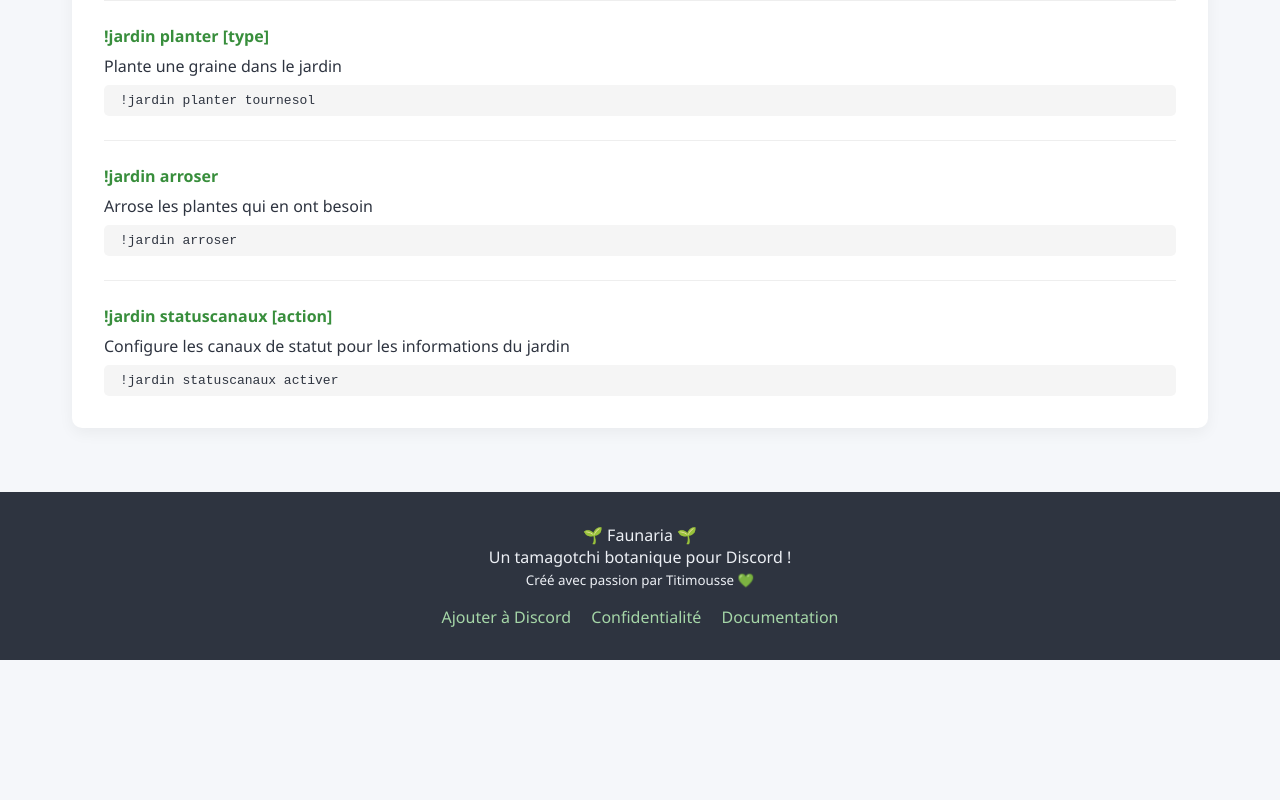
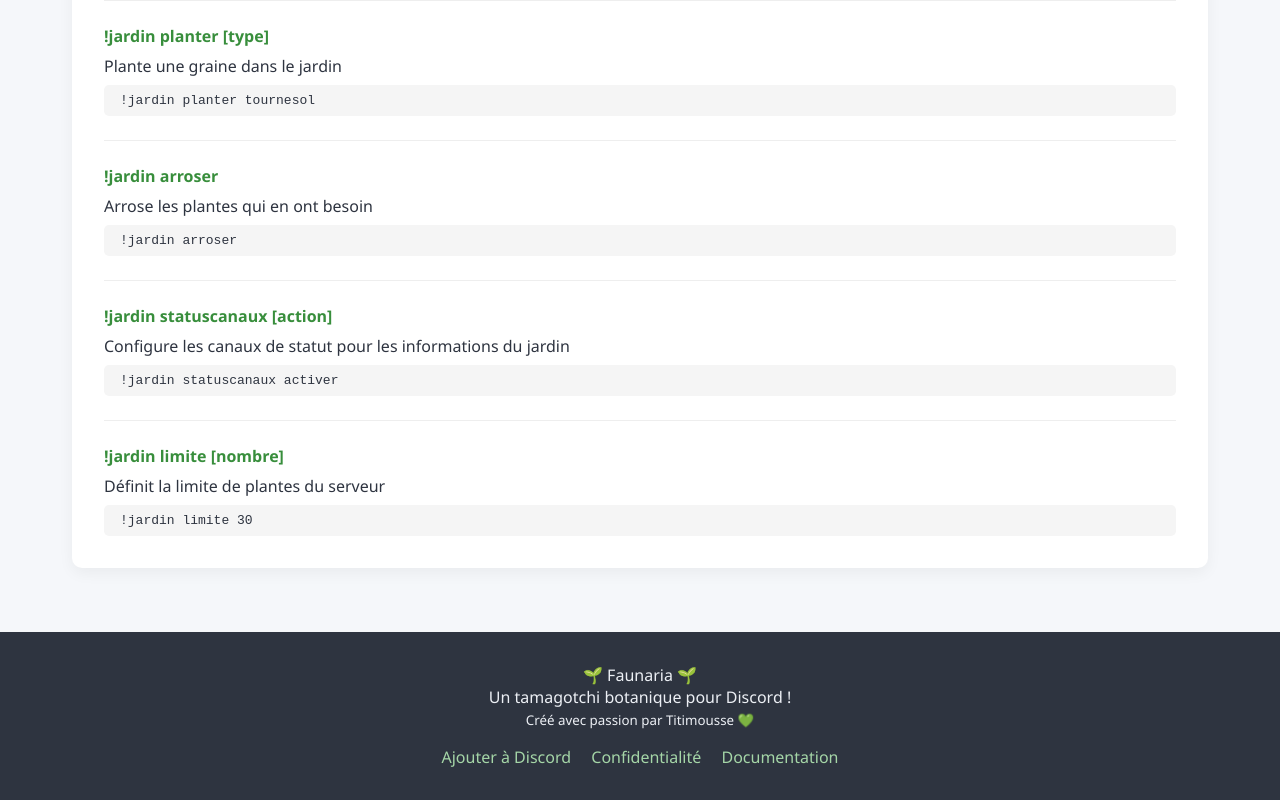
Before and after one commit to Soleil-des-chats/Faunaria, a plain HTML site: page index.html in a window 1280 px wide. Shown: the part 3869-4669 px from the top of the page. Before the commit the page ends 4529 px from the top, so only its background shows below. Drawn offline with Linux system fonts and the light colour scheme.

Commit message:
Updated for 1.4
Updated commands list for 1.4 :

Added the limit command

```diff
--- a/index.html
+++ b/index.html
@@ -554,6 +554,12 @@
                 <p>Configure les canaux de statut pour les informations du jardin</p>
                 <div class="command-example">!jardin statuscanaux activer</div>
             </div>
+
+            <div class="command">
+                <div class="command-name">!jardin limite [nombre]</div>
+                <p>Définit la limite de plantes du serveur</p>
+                <div class="command-example">!jardin limite 30</div>
+            </div>
         </div>
     </section>
 
```
